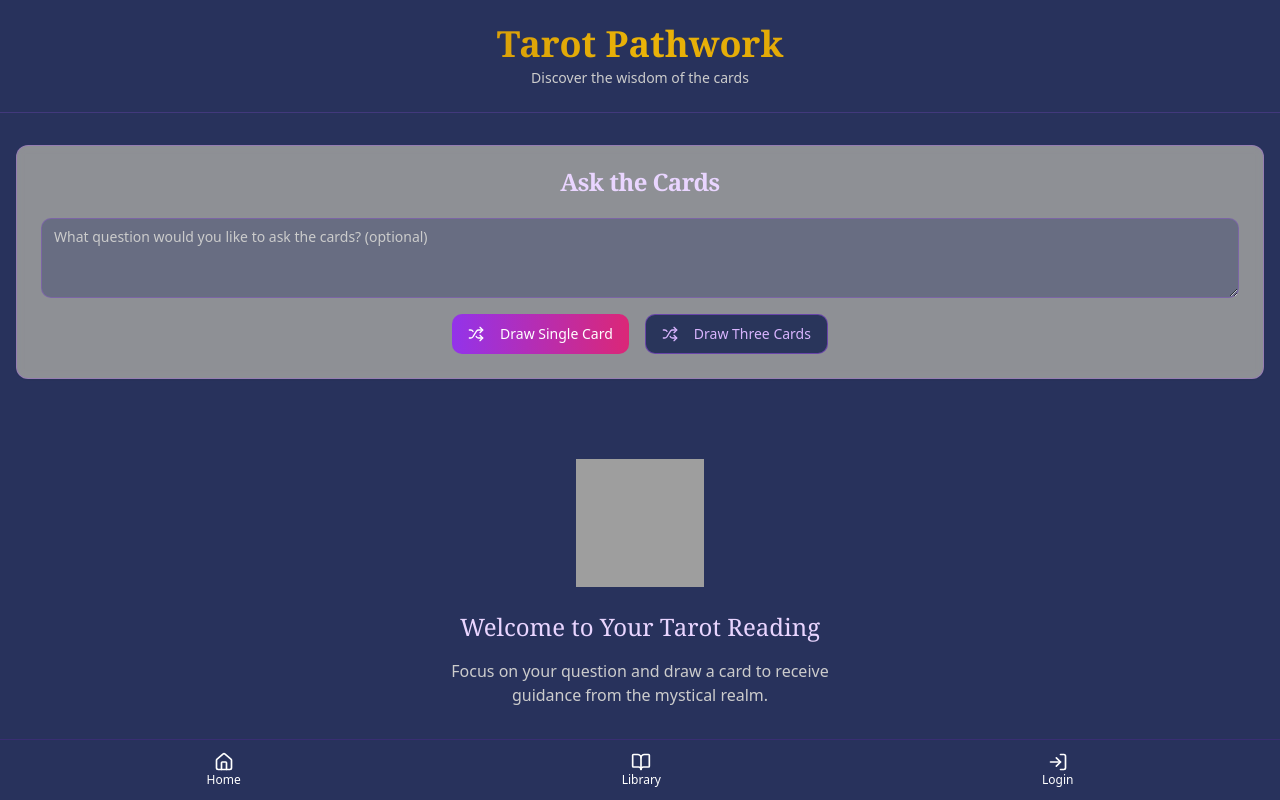
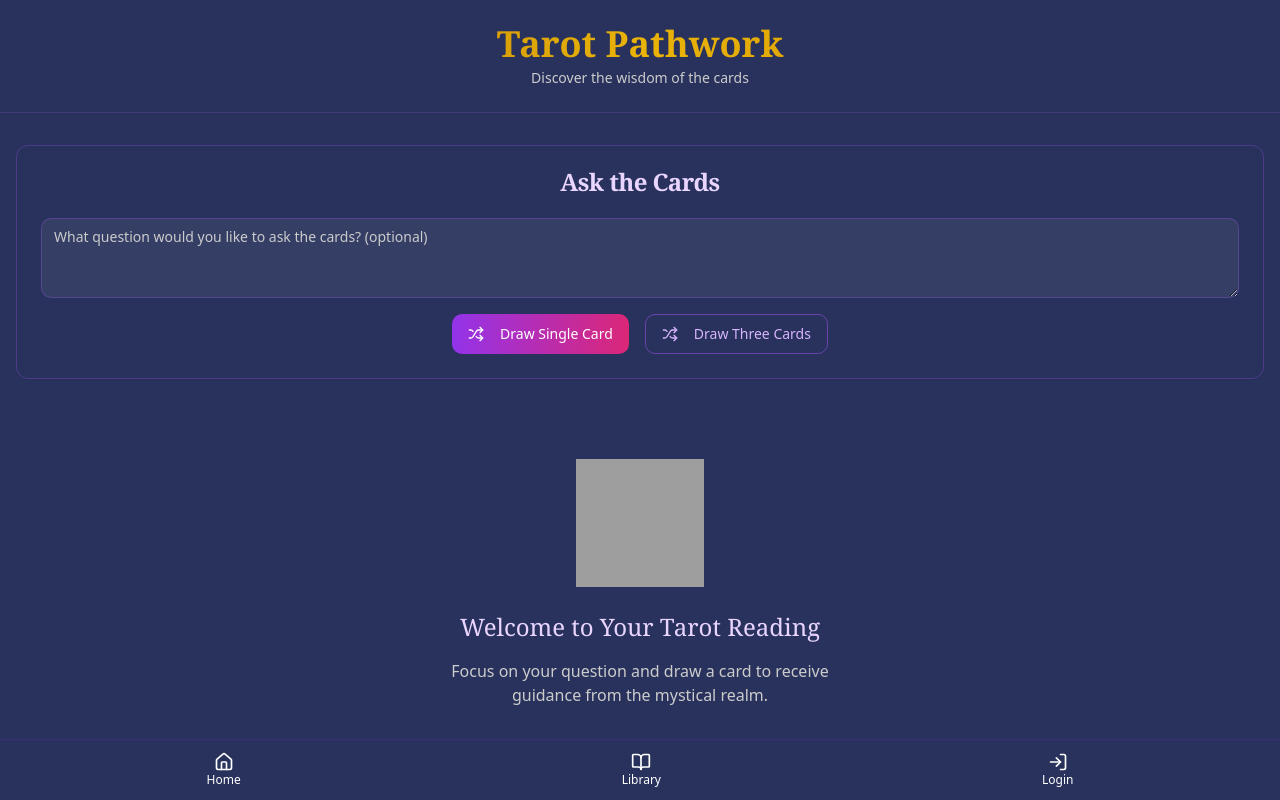
Before and after one commit to mknapp360/mystical-oracle-ai-companion, a React (Vite) app: page / in a window 1280 px wide. Shown: the top 800 px of the page. Built offline with nearby package versions, Linux system fonts and the light colour scheme; grey boxes are pictures that could not be loaded.

Commit message:
HSL to hex

```diff
--- a/src/index.css
+++ b/src/index.css
@@ -9,16 +9,16 @@
 @layer base {
   :root {
     /* New theme using RGB/HEX-like HSL approximations */
-    --background: 226 38% 26%;           /* #28325c */
+    --background: #28325c;           /* #28325c */
     --foreground: 0 0% 100%;             /* #ffffff */
 
-    --card: 49 63% 88%;                 /* #f1ecce */
+    --card: #f1ecce;                 /* #f1ecce */
     --card-foreground: 0 0% 100%;
 
-    --popover: 33 42% 19%;
+    --popover: #46351D;
     --popover-foreground: 0 0% 100%;
 
-    --primary: 39 92% 34%;               /* #a16207 for headers */
+    --primary: #a16207;               /* #a16207 for headers */
     --primary-foreground: 0 0% 100%;
 
     --secondary: 39 100% 20%;
@@ -33,7 +33,7 @@
     --destructive: 0 84.2% 60.2%;
     --destructive-foreground: 210 40% 98%;
 
-    --border: 33 42% 19%;               /* #46351D */
+    --border: #46351D;               /*  */
     --input: 226 38% 35%;
     --ring: 33 42% 19%;
 
```
